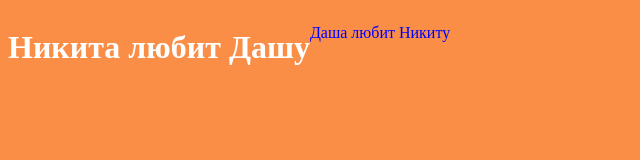
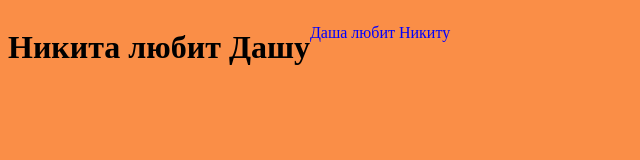
Before and after one commit to Antipoop/Snowden, a plain HTML site: page index.html in a window 1280 px wide. Shown: the whole page, without its empty margins (0-640 px from the left). Drawn offline with Linux system fonts and the light colour scheme.

Commit message:
Update index.html

```diff
--- a/index.html
+++ b/index.html
@@ -5,7 +5,7 @@
     <meta charset="UTF-8">
     <title>буквы встали в ряд, пошел нахуй говорят</title>
   </head>
-  <body bgcolor="fa8e47" text="#fff">
+  <body bgcolor="fa8e47">
     <h1>Никита любит Дашу</h1>
     <p style="color: blue;">Даша любит Никиту</p>
   </body>
```
